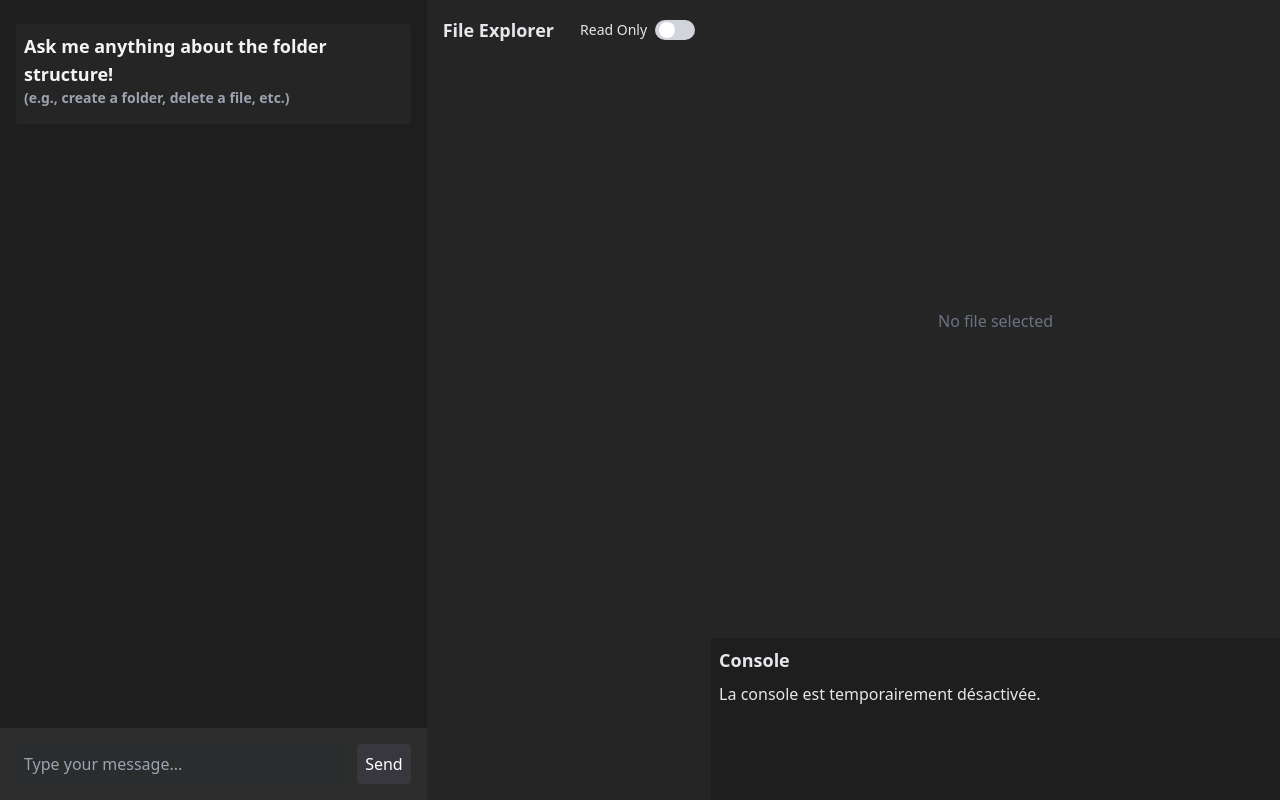
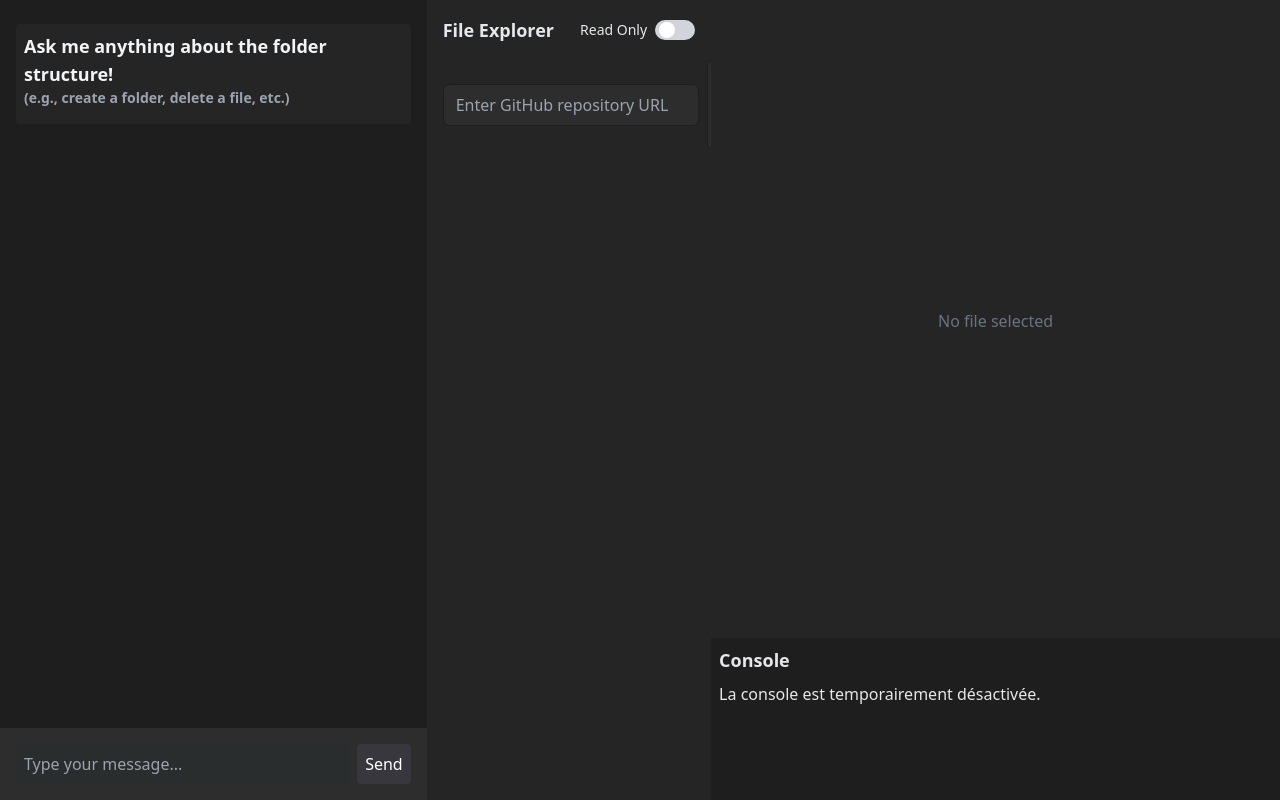
Before and after one commit to ernivani/ai-code-with-me, a React (Vite) app: page / in a window 1280 px wide. Built offline with nearby package versions, Linux system fonts and the light colour scheme.

Commit message:
Ajout de la fonctionnalité d'importation depuis GitHub dans le composant FileExplorer, avec traitement des données d'arborescence et gestion des erreurs.

```diff
--- a/src/components/FileExplorer.jsx
+++ b/src/components/FileExplorer.jsx
@@ -6,6 +6,7 @@ import {
     faFile,
 } from "@fortawesome/free-solid-svg-icons";
 
+// FileNode Component remains unchanged
 function FileNode({
     node,
     onFileSelect,
@@ -69,6 +70,105 @@ function FileNode({
     );
 }
 
+// Helper function to parse GitHub URL
+const parseGitHubUrl = (url) => {
+    const regex =
+        /https?:\/\/github\.com\/([^\/]+)\/([^\/]+)(?:\.git)?(?:\/|$)/;
+    const match = url.match(regex);
+    if (match) {
+        return {
+            owner: match[1],
+            repo: match[2].replace(/\.git$/, ""),
+        };
+    }
+    return null;
+};
+
+// Enhanced Helper function to process GitHub tree data into folderStructure format with parallel fetching
+const processGitHubTree = async (tree, owner, repo, branch) => {
+    const folderMap = {};
+
+    // Initialize the root
+    const root = { name: repo, type: "folder", children: [] };
+    folderMap[""] = root;
+
+    // Collect file blobs to fetch their content later
+    const fileBlobs = [];
+
+    // First pass: Build folder structure and collect files
+    for (const item of tree) {
+        const pathParts = item.path.split("/");
+        const fileName = pathParts.pop();
+        const parentPath = pathParts.join("/");
+
+        // Ensure the parent folder exists
+        if (!folderMap[parentPath]) {
+            folderMap[parentPath] = {
+                name: pathParts[pathParts.length - 1] || repo,
+                type: "folder",
+                children: [],
+            };
+        }
+
+        const parent = folderMap[parentPath];
+
+        if (item.type === "tree") {
+            // It's a folder
+            const newFolder = { name: fileName, type: "folder", children: [] };
+            parent.children.push(newFolder);
+            folderMap[item.path] = newFolder;
+        } else if (item.type === "blob") {
+            // It's a file
+            fileBlobs.push(item.path);
+        }
+    }
+
+    // Second pass: Fetch file contents in parallel
+    const filePromises = fileBlobs.map(async (filePath) => {
+        let content = "";
+        try {
+            const fileResponse = await fetch(
+                `https://api.github.com/repos/${owner}/${repo}/contents/${filePath}?ref=${branch}`
+            );
+            if (fileResponse.ok) {
+                const fileData = await fileResponse.json();
+                if (fileData.encoding === "base64") {
+                    content = atob(fileData.content.replace(/\n/g, ""));
+                } else {
+                    content = fileData.content;
+                }
+            } else {
+                console.error(`Failed to fetch content for ${filePath}`);
+            }
+        } catch (error) {
+            console.error(`Error fetching content for ${filePath}:`, error);
+        }
+
+        return { path: filePath, content };
+    });
+
+    const filesWithContent = await Promise.all(filePromises);
+
+    // Assign file contents to the folder structure
+    filesWithContent.forEach(({ path, content }) => {
+        const pathParts = path.split("/");
+        const fileName = pathParts.pop();
+        const parentPath = pathParts.join("/");
+
+        const parent = folderMap[parentPath];
+        if (parent) {
+            parent.children.push({
+                name: fileName,
+                type: "file",
+                content: content,
+                children: [],
+            });
+        }
+    });
+
+    return root.children;
+};
+
 function FileExplorer({
     onFileSelect,
     activeFile,
@@ -77,6 +177,62 @@ function FileExplorer({
     folderStructure,
     setFolderStructure,
 }) {
+    const [gitUrl, setGitUrl] = useState("");
+    const [isLoading, setIsLoading] = useState(false);
+    const [error, setError] = useState(null);
+
+    // Function to handle importing from Git
+    const handleImportFromGit = async () => {
+        setError(null);
+
+        const parsed = parseGitHubUrl(gitUrl.trim());
+        if (!parsed) {
+            setError("Invalid GitHub URL.");
+            return;
+        }
+
+        const { owner, repo } = parsed;
+        const branch = prompt("Enter the branch name:", "main") || "main";
+
+        setIsLoading(true);
+
+        try {
+            // Fetch the repository's tree
+            const treeResponse = await fetch(
+                `https://api.github.com/repos/${owner}/${repo}/git/trees/${branch}?recursive=1`
+            );
+
+            if (!treeResponse.ok) {
+                throw new Error(
+                    `Failed to fetch repository tree: ${treeResponse.statusText}`
+                );
+            }
+
+            const treeData = await treeResponse.json();
+
+            if (!treeData.tree) {
+                throw new Error("Invalid tree data received from GitHub.");
+            }
+
+            // Process the tree data to match folderStructure format
+            const processedData = await processGitHubTree(
+                treeData.tree,
+                owner,
+                repo,
+                branch
+            );
+
+            setFolderStructure(processedData);
+        } catch (err) {
+            console.error(err);
+            setError(
+                err.message || "An error occurred while importing from Git."
+            );
+        } finally {
+            setIsLoading(false);
+        }
+    };
+
     const renderFileTree = (nodes, parentPath = "") => {
         return nodes.map((node, index) => (
             <FileNode
@@ -93,15 +249,18 @@ function FileExplorer({
 
     return (
         <div>
-            <div className="flex items-center justify-between mb-4">
+            <div className="flex flex-col md:flex-row items-start md:items-center justify-between mb-4 space-y-4 md:space-y-0">
                 <h2 className="text-lg font-bold">File Explorer</h2>
+                <div className="flex flex-col md:flex-row items-start md:items-center space-y-2 md:space-y-0 md:space-x-4">
                     <div className="flex items-center">
                         <span className="mr-2 text-sm">Read Only</span>
                         <label className="relative inline-flex items-center cursor-pointer">
                             <input
                                 type="checkbox"
                                 checked={isReadOnly}
-                            onChange={(e) => setIsReadOnly(e.target.checked)}
+                                onChange={(e) =>
+                                    setIsReadOnly(e.target.checked)
+                                }
                                 className="sr-only peer"
                             />
                             <div className="w-10 h-5 bg-gray-300 rounded-full peer-checked:bg-blue-500 peer-focus:outline-none peer-focus:ring-2 peer-focus:ring-blue-500 transition duration-300"></div>
@@ -109,6 +268,32 @@ function FileExplorer({
                         </label>
                     </div>
                 </div>
+            </div>
+            <div className="flex items-center space-x-2">
+                <input
+                    type="text"
+                    value={gitUrl}
+                    onChange={(e) => setGitUrl(e.target.value)}
+                    placeholder="Enter GitHub repository URL"
+                    className="px-3 py-2 border border-vs-black bg-vs-window text-white rounded-md focus:outline-none focus:ring-2 focus:ring-blue-500 w-64"
+                />
+                <button
+                    onClick={handleImportFromGit}
+                    className={`flex items-center px-4 py-2 border border-vs-black bg-vs-window text-white rounded-md focus:outline-none focus:ring-2 focus:ring-blue-500
+                            ${
+                                isLoading ? "cursor-not-allowed opacity-50" : ""
+                            }`}
+                    disabled={isLoading}
+                >
+                    {isLoading ? "Importing..." : "Import from Git"}
+                </button>
+            </div>
+
+            {error && (
+                <div className="mb-4 p-2 bg-red-100 text-red-700 border border-red-400 rounded">
+                    {error}
+                </div>
+            )}
             <div>{renderFileTree(folderStructure)}</div>
         </div>
     );
```
Lines whose indentation alone changed are shown as unchanged.
